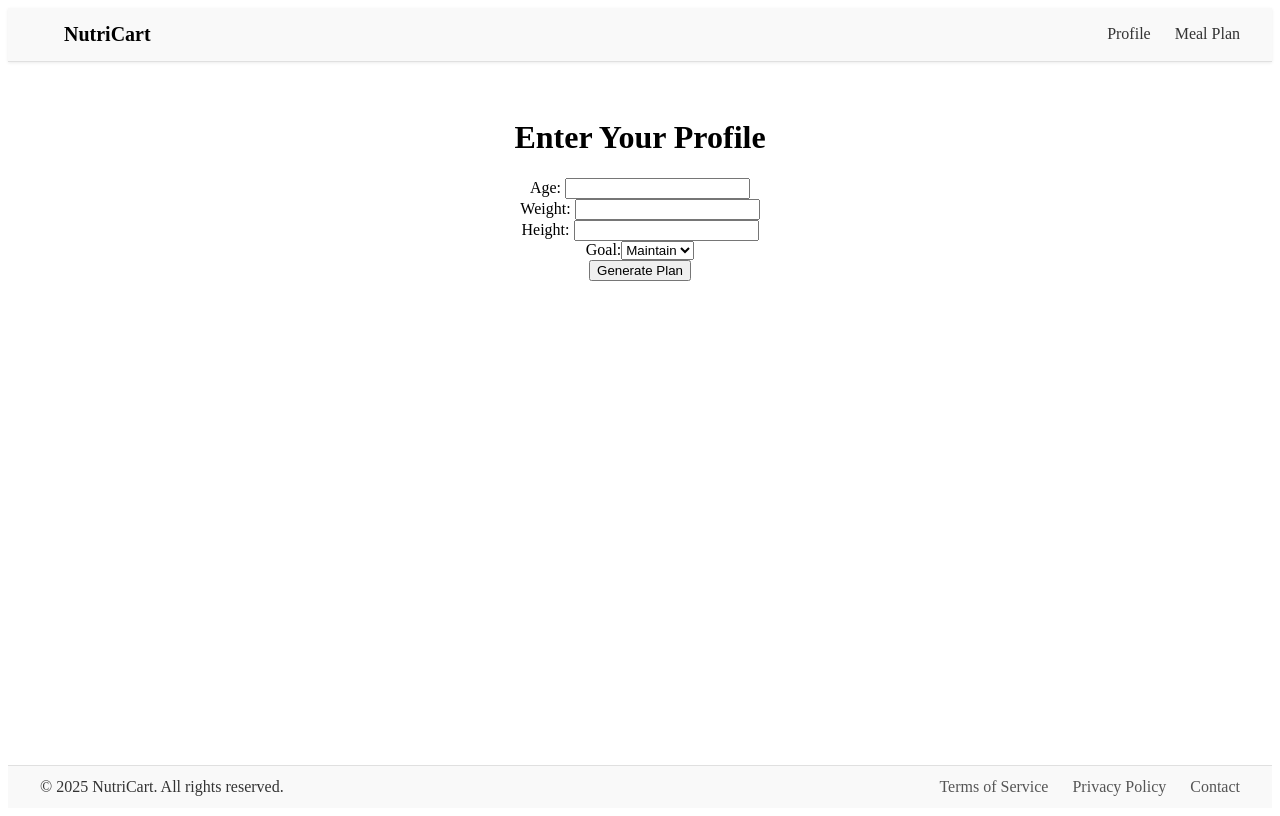
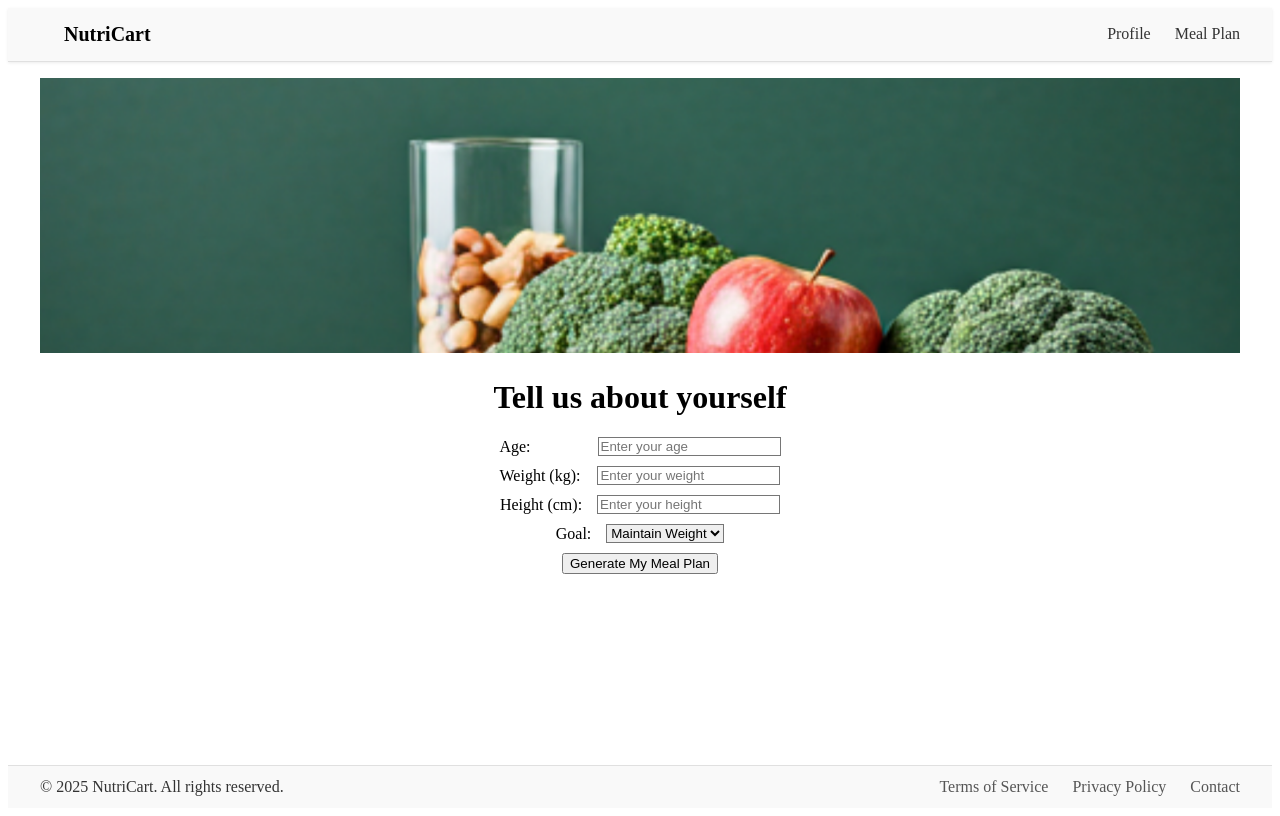
Before and after one commit to janpreett/nutricart, a React (Vite) app in the folder frontend/: page / in a window 1280 px wide. Built offline with nearby package versions, Linux system fonts and the light colour scheme; the HTML template or start-up script is replaced by a standard one.

Commit message:
feat(frontend): style profile screen

```diff
--- a/frontend/src/screens/ProfileScreen.jsx
+++ b/frontend/src/screens/ProfileScreen.jsx
@@ -1,5 +1,6 @@
 import React, { useState } from 'react';
 import { useNavigate } from 'react-router-dom';
+import bannerImage from '../assets/banner.png';
 
 export default function ProfileScreen() {
   const [age, setAge]       = useState('');
@@ -21,19 +22,72 @@ export default function ProfileScreen() {
   };
 
   return (
-    <div style={{ padding: 20 }}>
-      <h1>Enter Your Profile</h1>
-      <label>Age: <input type="number" value={age} onChange={e=>setAge(e.target.value)} /></label><br/>
-      <label>Weight: <input type="number" value={weight} onChange={e=>setWeight(e.target.value)} /></label><br/>
-      <label>Height: <input type="number" value={height} onChange={e=>setHeight(e.target.value)} /></label><br/>
-      <label>Goal:
-        <select value={goal} onChange={e=>setGoal(e.target.value)}>
-          <option value="lose">Lose</option>
-          <option value="gain">Gain</option>
-          <option value="maintain">Maintain</option>
-        </select>
-      </label><br/>
-      <button onClick={submitProfile}>Generate Plan</button>
+    <div className="max-w-md mx-auto bg-white rounded-lg shadow-md p-8 my-10 overflow-hidden">
+      <div className="mb-4 -mx-8 -mt-8">
+        <img
+          src={bannerImage}
+          alt="Healthy Food"
+          className="w-full object-cover rounded-sm h-16"
+        />
+      </div>
+      <h1 className="text-2xl font-bold text-center mb-6">Tell us about yourself</h1>
+
+      <div className="space-y-4 flex flex-col items-center">
+        <div className="flex items-center" style={{ marginBottom: '10px' }}>
+          <label className="font-medium text-gray-700 w-28 text-right" style={{ marginRight: '67px' }}>Age:</label>
+          <input
+            type="number"
+            value={age}
+            onChange={e=>setAge(e.target.value)}
+            className="w-56 border border-gray-300 rounded-md p-2 focus:outline-none focus:ring-2 focus:ring-green-500 focus:border-green-500 bg-gray-50"
+            placeholder="Enter your age"
+          />
+        </div>
+
+        <div className="flex items-center" style={{ marginBottom: '10px' }}>
+          <label className="font-medium text-gray-700 w-28 text-right" style={{ marginRight: '17px' }}>Weight (kg):</label>
+          <input
+            type="number"
+            value={weight}
+            onChange={e=>setWeight(e.target.value)}
+            className="w-56 border border-gray-300 rounded-md p-2 focus:outline-none focus:ring-2 focus:ring-green-500 focus:border-green-500 bg-gray-50"
+            placeholder="Enter your weight"
+          />
+        </div>
+
+        <div className="flex items-center" style={{ marginBottom: '10px' }}>
+          <label className="font-medium text-gray-700 w-28 text-right" style={{ marginRight: '15px' }}>Height (cm):</label>
+          <input
+            type="number"
+            value={height}
+            onChange={e=>setHeight(e.target.value)}
+            className="w-56 border border-gray-300 rounded-md p-2 focus:outline-none focus:ring-2 focus:ring-green-500 focus:border-green-500 bg-gray-50"
+            placeholder="Enter your height"
+          />
+        </div>
+
+        <div className="flex items-center" style={{ marginBottom: '10px' }}>
+          <label className="font-medium text-gray-700 w-28 text-right" style={{ marginRight: '15px' }}>Goal:</label>
+          <select
+            value={goal}
+            onChange={e=>setGoal(e.target.value)}
+            className="w-56 border border-gray-300 rounded-md p-2 focus:outline-none focus:ring-2 focus:ring-green-500 focus:border-green-500 bg-gray-50"
+          >
+            <option value="lose">Lose Weight</option>
+            <option value="gain">Gain Weight</option>
+            <option value="maintain">Maintain Weight</option>
+          </select>
+        </div>
+
+        <div className="pt-6 mt-2 flex justify-center">
+          <button
+            onClick={submitProfile}
+            className="w-56 bg-green-500 hover:bg-green-600 text-white font-medium rounded-md py-2.5 transition duration-300 ease-in-out shadow-sm hover:shadow-md"
+          >
+            Generate My Meal Plan
+          </button>
+        </div>
+      </div>
     </div>
   );
 }
```
Also changed, not shown: frontend/src/assets/banner.png (added).
